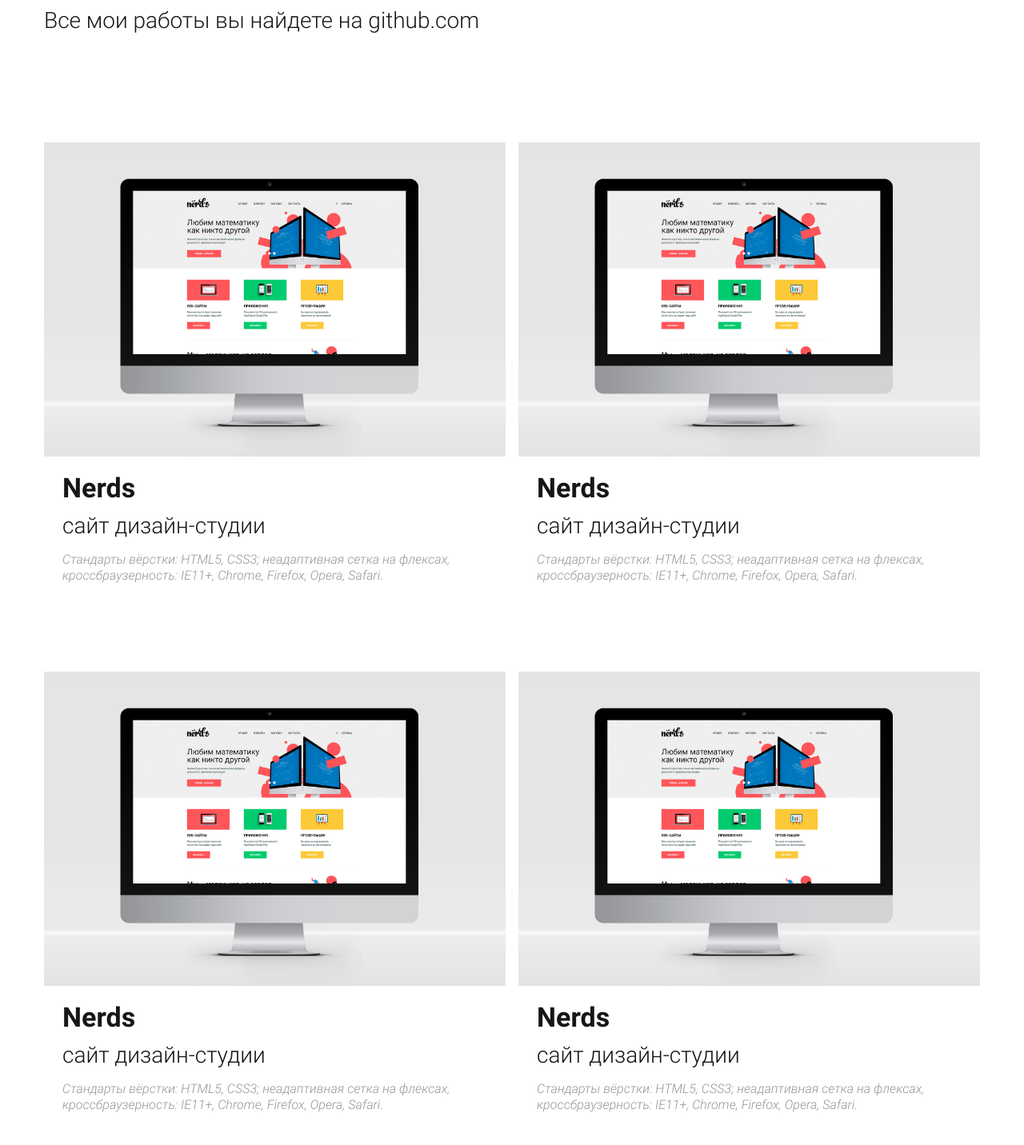
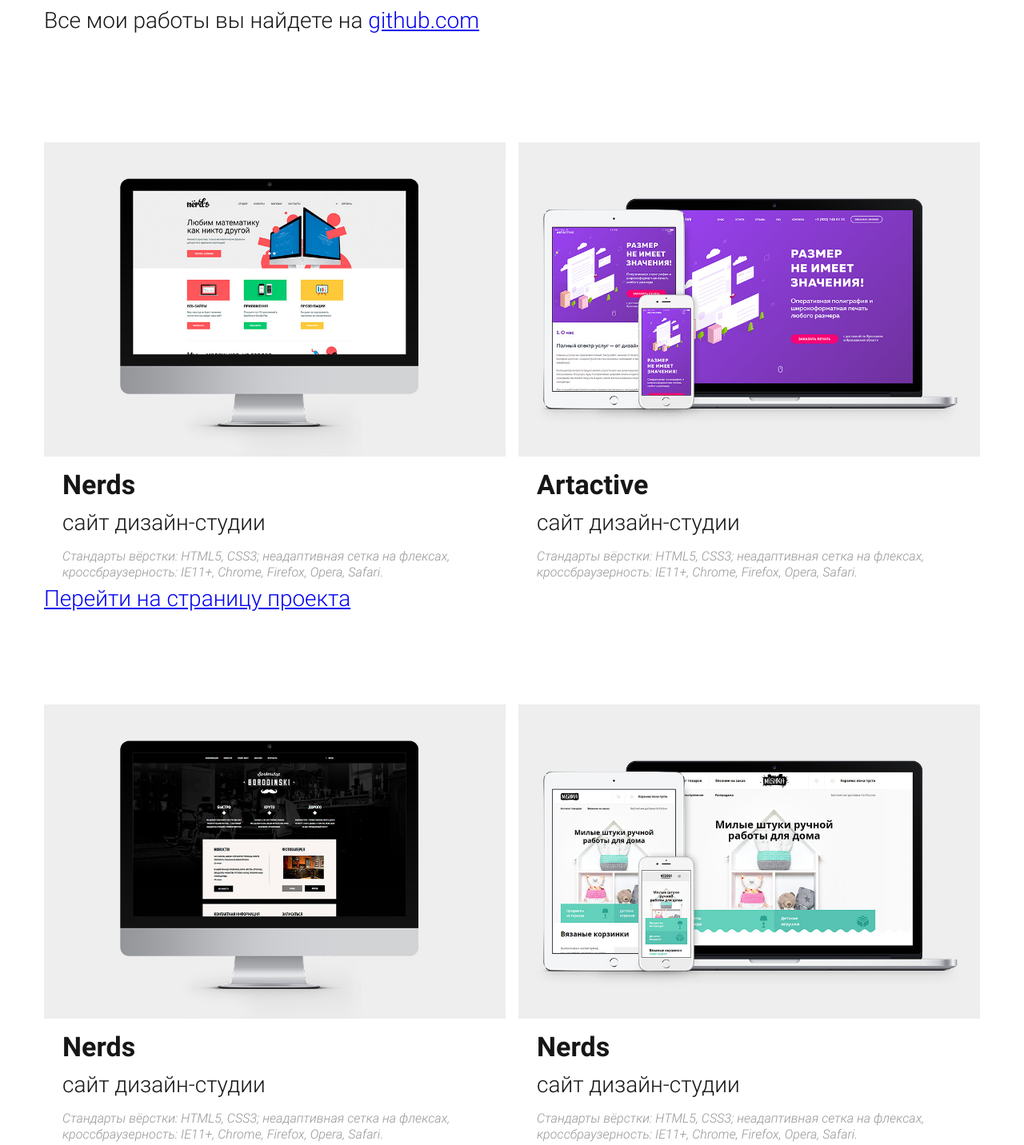
Before and after one commit to shampansky/resume, a website: page source/index.html in a window 1280 px wide. Shown: the part 1178-2610 px from the top of the page at 80% size. Drawn offline with nearby package versions, Linux system fonts and the light colour scheme; files that its build step writes are made by us from their sources.

Commit message:
добавили скриншоты проектов

```diff
--- a/source/index.html
+++ b/source/index.html
@@ -36,7 +36,7 @@ designs, solutions and ideas for your brands.</p>
           </picture>
         </div>
 
-        <p class="about-info__links">Все мои работы вы найдете на github.com</p>
+        <p class="about-info__links">Все мои работы вы найдете на <a href="https://github.com/shampansky">github.com</a></p>
       </section>
 
       <section class="resume__portfolio protfolio">
@@ -45,7 +45,26 @@ designs, solutions and ideas for your brands.</p>
 
           <li class="protfolio__projects-item">
             <a href="#">
-              <img class="protfolio__project-image" src="img/project-nerds.jpg" alt="">
+              <img src="img/project-nerds@1x.jpg" srcset="img/project-nerds@2x.jpg 2x" alt="Скриншот проекта Nerds">
+            </a>
+            <h3 class="protfolio__project-title">Nerds</h3>
+            <p class="protfolio__project-description">сайт дизайн-студии</p>
+            <p class="protfolio__project-overview">Стандарты вёрстки: HTML5, CSS3; неадаптивная сетка на флексах, кроссбраузерность: IE11+, Chrome, Firefox, Opera, Safari.</p>
+            <a href="#">Перейти на страницу проекта</a>
+          </li>
+
+          <li class="protfolio__projects-item">
+            <a href="#">
+              <img src="img/project-artactive@1x.jpg" srcset="img/project-artactive@2x.jpg 2x" alt="Скриншот проекта Artactive">
+            </a>
+            <h3 class="protfolio__project-title">Artactive</h3>
+            <p class="protfolio__project-description">сайт дизайн-студии</p>
+            <p class="protfolio__project-overview">Стандарты вёрстки: HTML5, CSS3; неадаптивная сетка на флексах, кроссбраузерность: IE11+, Chrome, Firefox, Opera, Safari.</p>
+          </li>
+
+          <li class="protfolio__projects-item">
+            <a href="#">
+              <img src="img/project-barbershop@1х.jpg" srcset="img/project-barbershop@2х.jpg 2x" alt="Скриншот проекта Barbershop">
             </a>
             <h3 class="protfolio__project-title">Nerds</h3>
             <p class="protfolio__project-description">сайт дизайн-студии</p>
@@ -54,7 +73,7 @@ designs, solutions and ideas for your brands.</p>
 
           <li class="protfolio__projects-item">
             <a href="#">
-              <img class="protfolio__project-image" src="img/project-nerds.jpg" alt="">
+              <img src="img/project-mishka@1х.jpg" srcset="img/project-mishka@2х.jpg 2x" alt="Скриншот проекта Mishka">
             </a>
             <h3 class="protfolio__project-title">Nerds</h3>
             <p class="protfolio__project-description">сайт дизайн-студии</p>
@@ -63,25 +82,7 @@ designs, solutions and ideas for your brands.</p>
 
           <li class="protfolio__projects-item">
             <a href="#">
-              <img class="protfolio__project-image" src="img/project-nerds.jpg" alt="">
-            </a>
-            <h3 class="protfolio__project-title">Nerds</h3>
-            <p class="protfolio__project-description">сайт дизайн-студии</p>
-            <p class="protfolio__project-overview">Стандарты вёрстки: HTML5, CSS3; неадаптивная сетка на флексах, кроссбраузерность: IE11+, Chrome, Firefox, Opera, Safari.</p>
-          </li>
-
-          <li class="protfolio__projects-item">
-            <a href="#">
-              <img class="protfolio__project-image" src="img/project-nerds.jpg" alt="">
-            </a>
-            <h3 class="protfolio__project-title">Nerds</h3>
-            <p class="protfolio__project-description">сайт дизайн-студии</p>
-            <p class="protfolio__project-overview">Стандарты вёрстки: HTML5, CSS3; неадаптивная сетка на флексах, кроссбраузерность: IE11+, Chrome, Firefox, Opera, Safari.</p>
-          </li>
-
-          <li class="protfolio__projects-item">
-            <a href="#">
-              <img class="protfolio__project-image" src="img/project-nerds.jpg" alt="">
+              <img src="img/project-panteon@1х.jpg" srcset="img/project-panteon@2х.jpg 2x" alt="Скриншот проекта Panteon">
             </a>
             <h3 class="protfolio__project-title">Nerds</h3>
             <p class="protfolio__project-description">сайт дизайн-студии</p>
```
Also changed, not shown: source/img/project-artactive@1x.jpg (added), source/img/project-artactive@2x.jpg (added), source/img/project-barbershop@1х.jpg (added), source/img/project-barbershop@2х.jpg (added), source/img/project-mishka@1х.jpg (added), source/img/project-mishka@2х.jpg (added), source/img/project-nerds.jpg (deleted), source/img/project-nerds@1x.jpg (added), source/img/project-nerds@2x.jpg (added), source/img/project-panteon@1х.jpg (added), source/img/project-panteon@2х.jpg (added).
